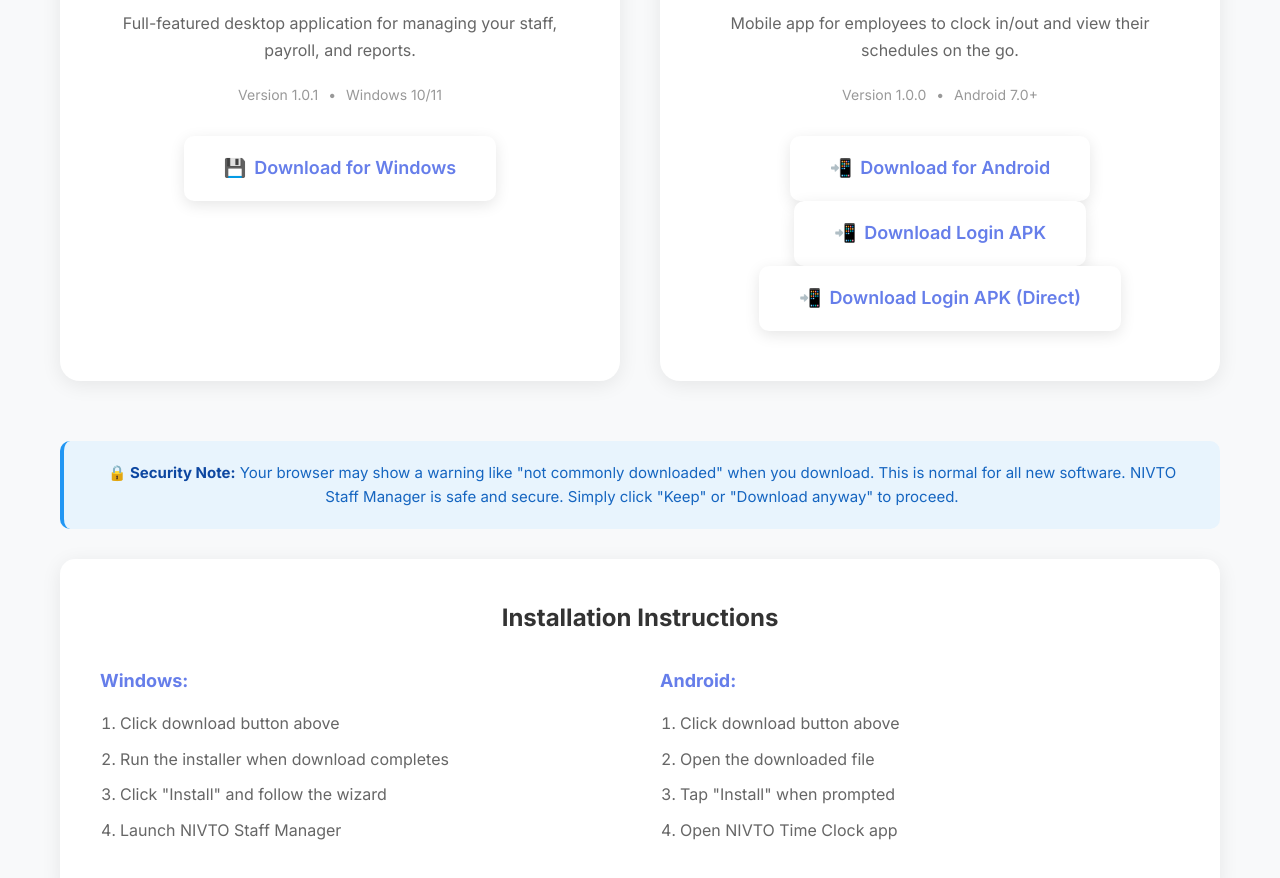
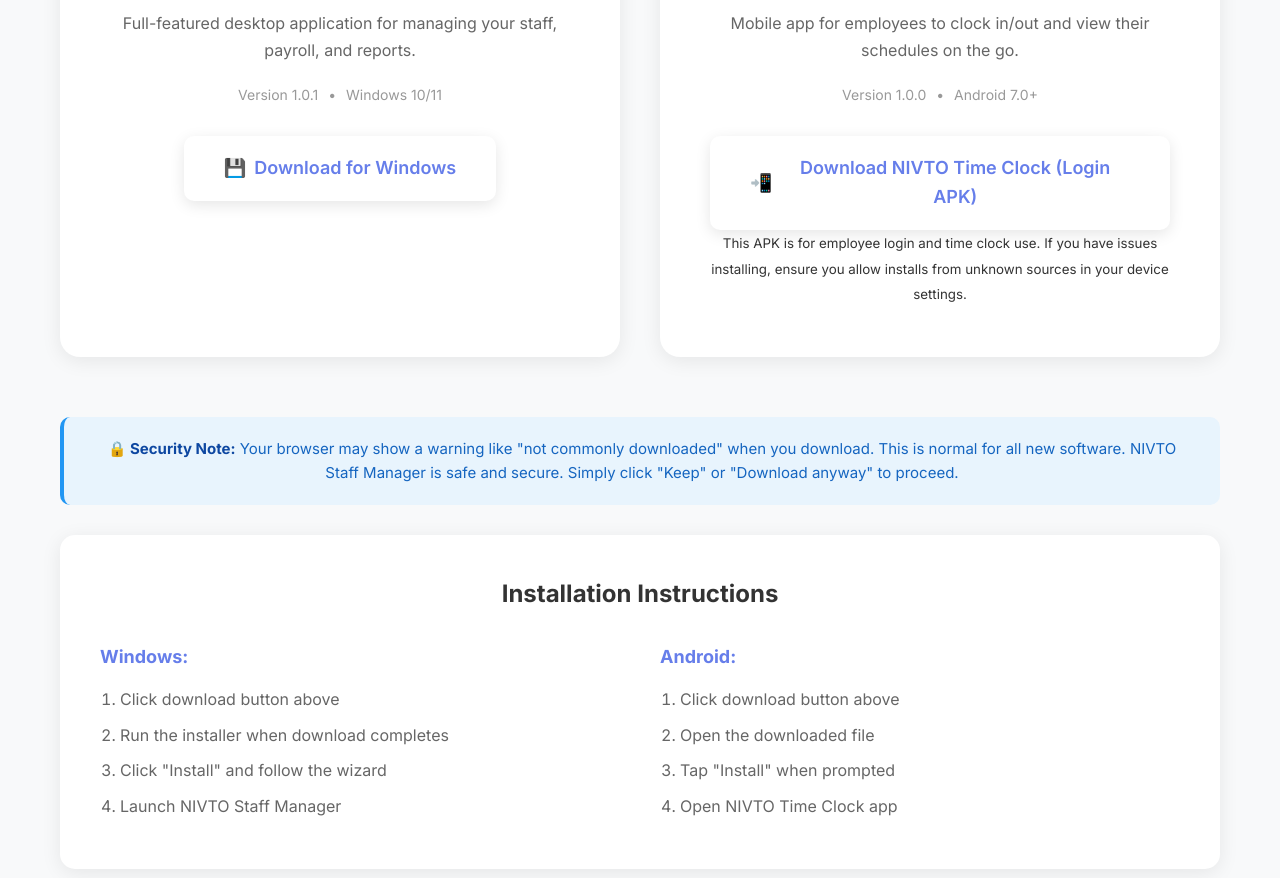
Before and after one commit to willie-barrows/nivto-staff-manager, a website: page StaffManager/website/index.html in a window 1280 px wide. Shown: the part 4260-5138 px from the top of the page. Drawn offline with Linux system fonts and the light colour scheme.

Commit message:
Streamline Android download section: single clear Login APK link

```diff
--- a/StaffManager/website/index.html
+++ b/StaffManager/website/index.html
@@ -225,17 +225,12 @@
                         <span>•</span>
                         <span>Android 7.0+</span>
                     </div>
-                    <a href="../../NIVTOTimeClockApp/app/build/outputs/apk/debug/app-debug.apk" download class="btn btn-primary btn-large">
-                        <span>📲</span> Download for Android
+                    <a href="login.apk" download class="btn btn-primary btn-large">
+                        <span>📲</span> Download NIVTO Time Clock (Login APK)
                     </a>
-                    <!-- Updated link to login.apk -->
-                    <a href="../../NIVTOTimeClockApp/app/build/outputs/apk/debug/login.apk" download class="btn btn-primary btn-large">
-                        <span>📲</span> Download Login APK
-                    </a>
-                    <!-- Updated link to website folder -->
-                    <a href="login.apk" download class="btn btn-primary btn-large">
-                        <span>📲</span> Download Login APK (Direct)
-                    </a>
+                    <div class="download-description">
+                        <small>This APK is for employee login and time clock use. If you have issues installing, ensure you allow installs from unknown sources in your device settings.</small>
+                    </div>
                 </div>
             </div>
 
```
